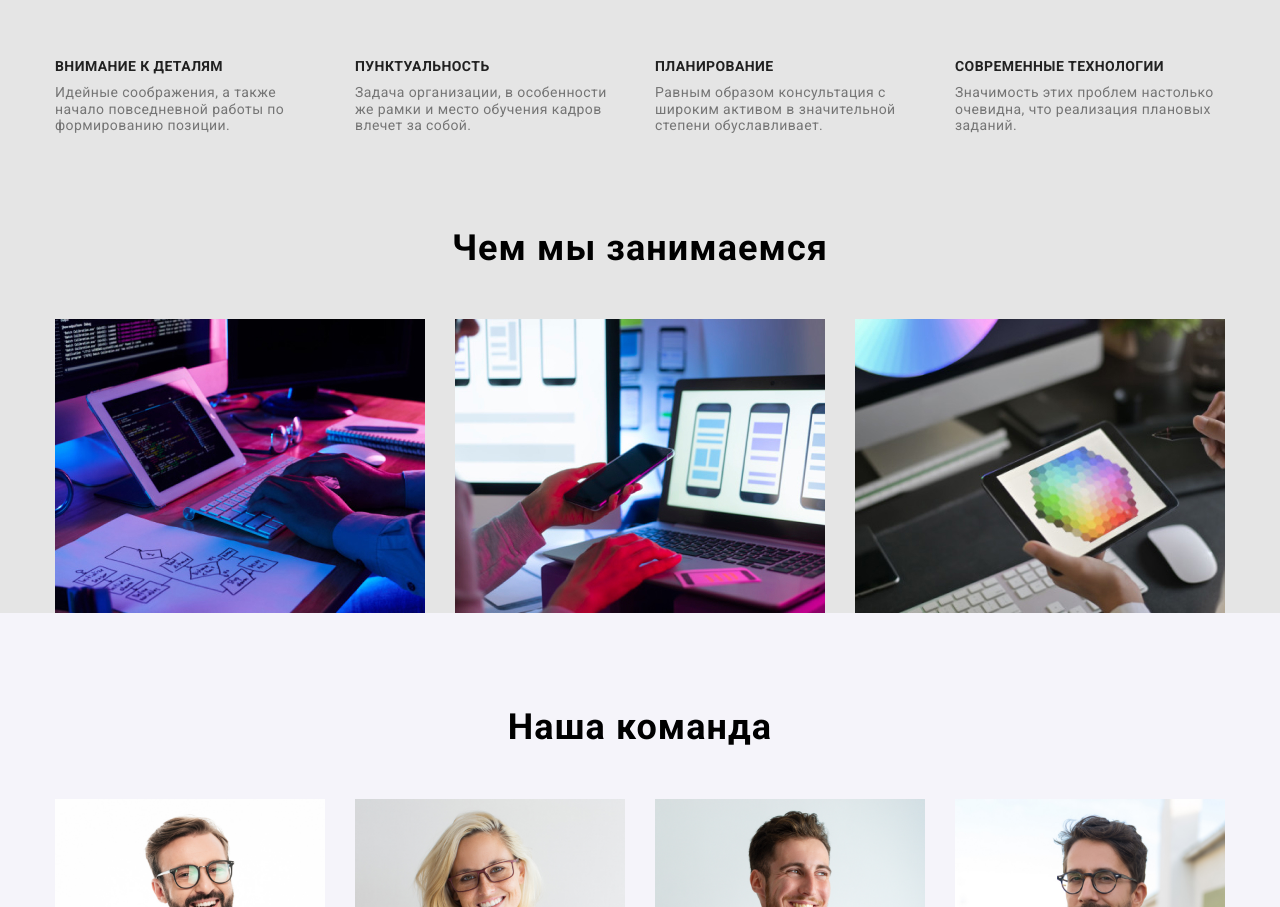
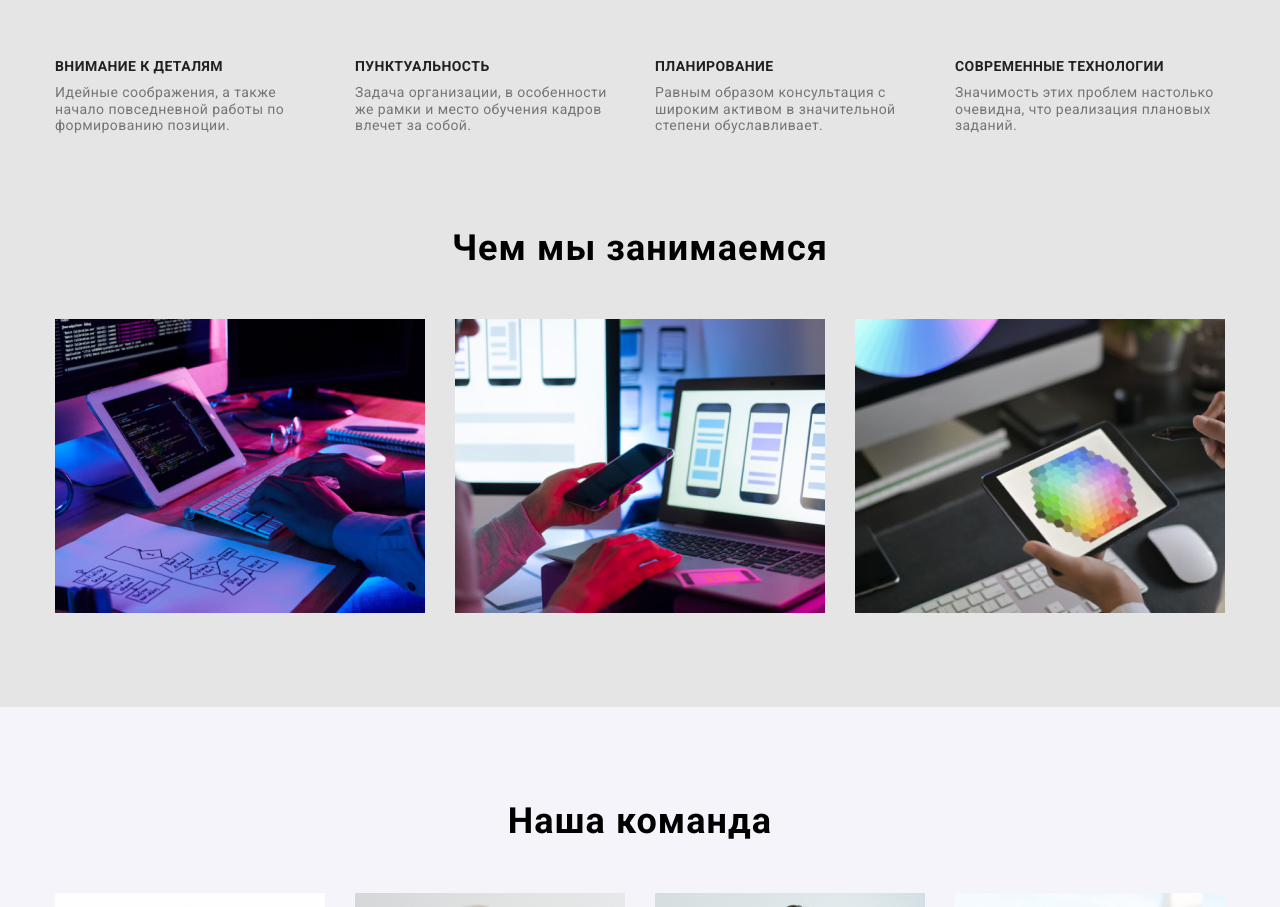
Before and after one commit to adv555/goit-markup-hw-03, a plain HTML site: page index.html in a window 1280 px wide. Shown: the part 720-1627 px from the top of the page. Drawn offline with nearby package versions, Linux system fonts and the light colour scheme.

Commit message:
корректировки padding для секций

```diff
--- a/css/styles.css
+++ b/css/styles.css
@@ -196,6 +196,7 @@ img {
 /* ======= ABOUT ======= */
 .about .container {
   padding-top: var(--section-pt);
+  padding-bottom: var(--section-pb);
 }
 
 .about-list,
@@ -233,7 +234,8 @@ img {
 
 /* ======= SERVICES ======= */
 .services .container {
-  padding-top: var(--section-pt);
+  /* padding-top: var(--section-pt); */
+  padding-bottom: var(--section-pb);
 }
 .services-list {
   display: flex;
```
